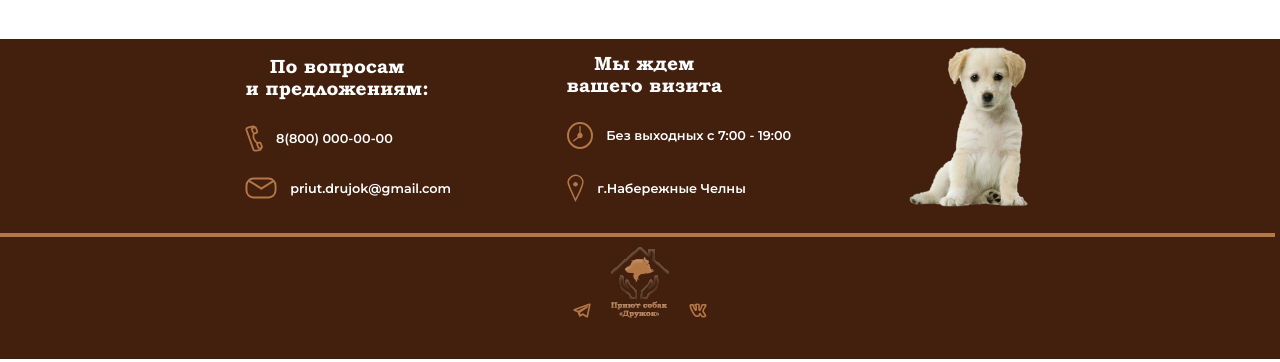
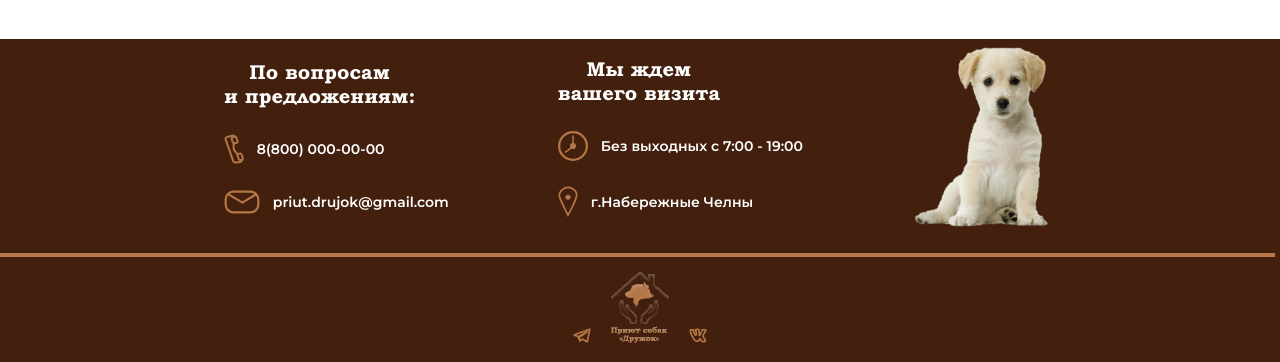
Before and after one commit to pirogue-one/1_adaptive, a plain HTML site: page index.html in a window 1280 px wide. Shown: the part 4724-5086 px from the top of the page. Drawn offline with Linux system fonts and the light colour scheme; files whose address does not match are found by name.

Commit message:
fixed some css

```diff
--- a/css/style.css
+++ b/css/style.css
@@ -712,7 +712,7 @@ video {
 
 .card-news {
   display: flex;
-  align-items: flex-end;
+  align-items: flex-start;
   padding: 15px;
 }
 
@@ -795,7 +795,7 @@ video {
 
 .footer {
   width: 100%;
-  height: 25vw;
+  /* height: 25vw; */
   justify-content: center;
   background-color: #431F0D;
   margin-top: 3vw;
@@ -814,6 +814,7 @@ video {
   display: flex;
   justify-content: space-evenly;
   align-items: center;
+  gap: 15px;
 }
 
 .linefooter {
@@ -828,7 +829,7 @@ h5 {
   font-family: 'Montserrat';
   font-style: normal;
   font-weight: 600;
-  font-size: 1vw;
+  font-size: 14px;
 
   color: #FFFFFF;
 
@@ -838,7 +839,7 @@ h5 {
   font-family: 'Bookman Old Style';
   font-style: normal;
   font-weight: 600;
-  font-size: 1.5vw;
+  font-size: 20px;
   display: flex;
   align-items: center;
   text-align: center;
@@ -847,20 +848,20 @@ h5 {
 
 
 .footer-img {
-  width: 10vw;
-  height: 12.5vw;
+  width: 144px;
+  height: 180px;
 }
 
 .logo-footer {
-  width: 1.4vw;
+  width: 20px;
 }
 
 .logo-footer2 {
-  width: 2.5vw;
+  width: 36px;
 }
 
 .logo-footer3 {
-  width: 2.1vw;
+  width: 30px;
 }
 
 .media {
@@ -886,7 +887,7 @@ h5 {
 } */
 
 .logo-and-socials {
-  margin-top: 10px;
+  padding: 15px 0;
   display: flex;
   justify-content: center;
   align-items: baseline;
@@ -927,7 +928,7 @@ h5 {
   }
 
   .card-news {
-    width: 87%;
+    width: 90%;
   }
 
   .contain {
```
